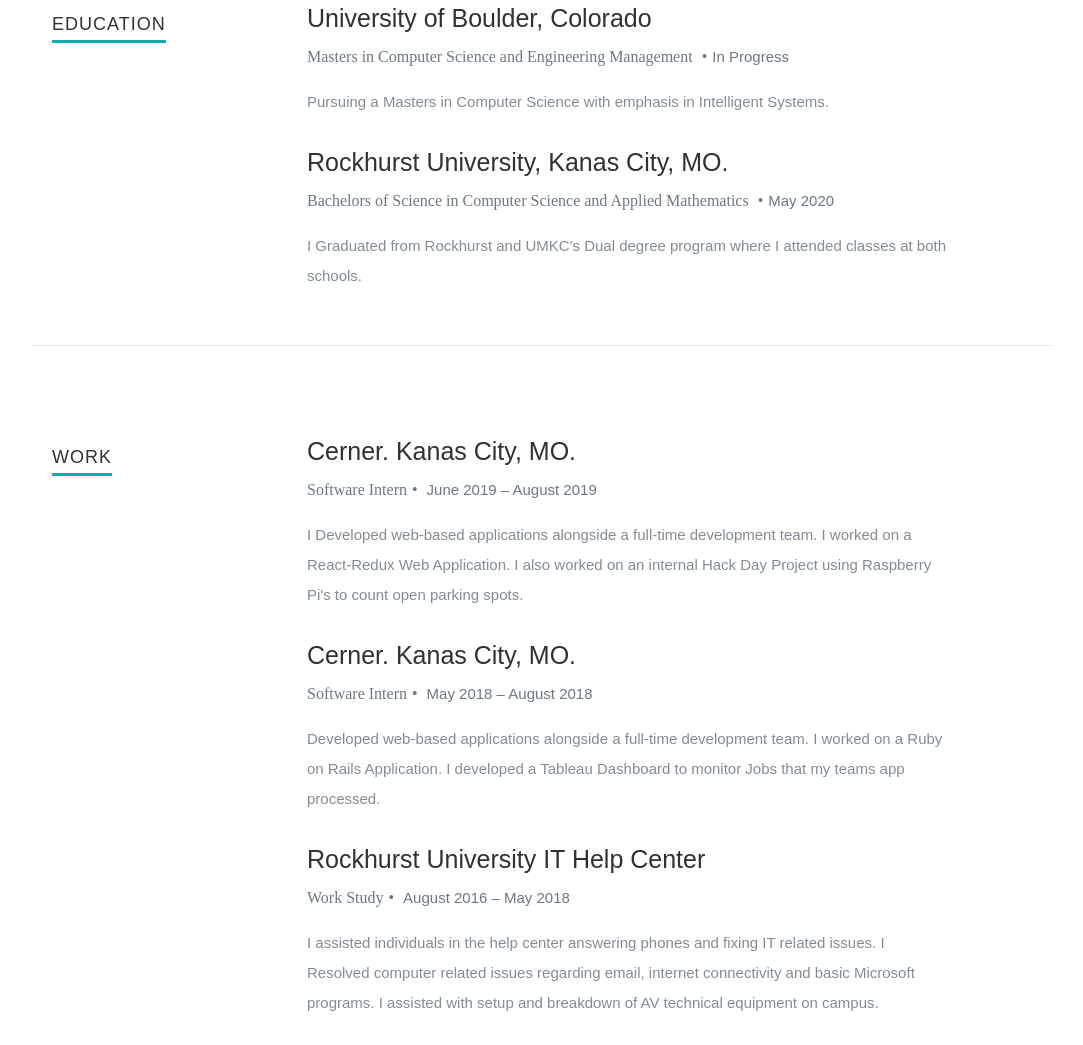
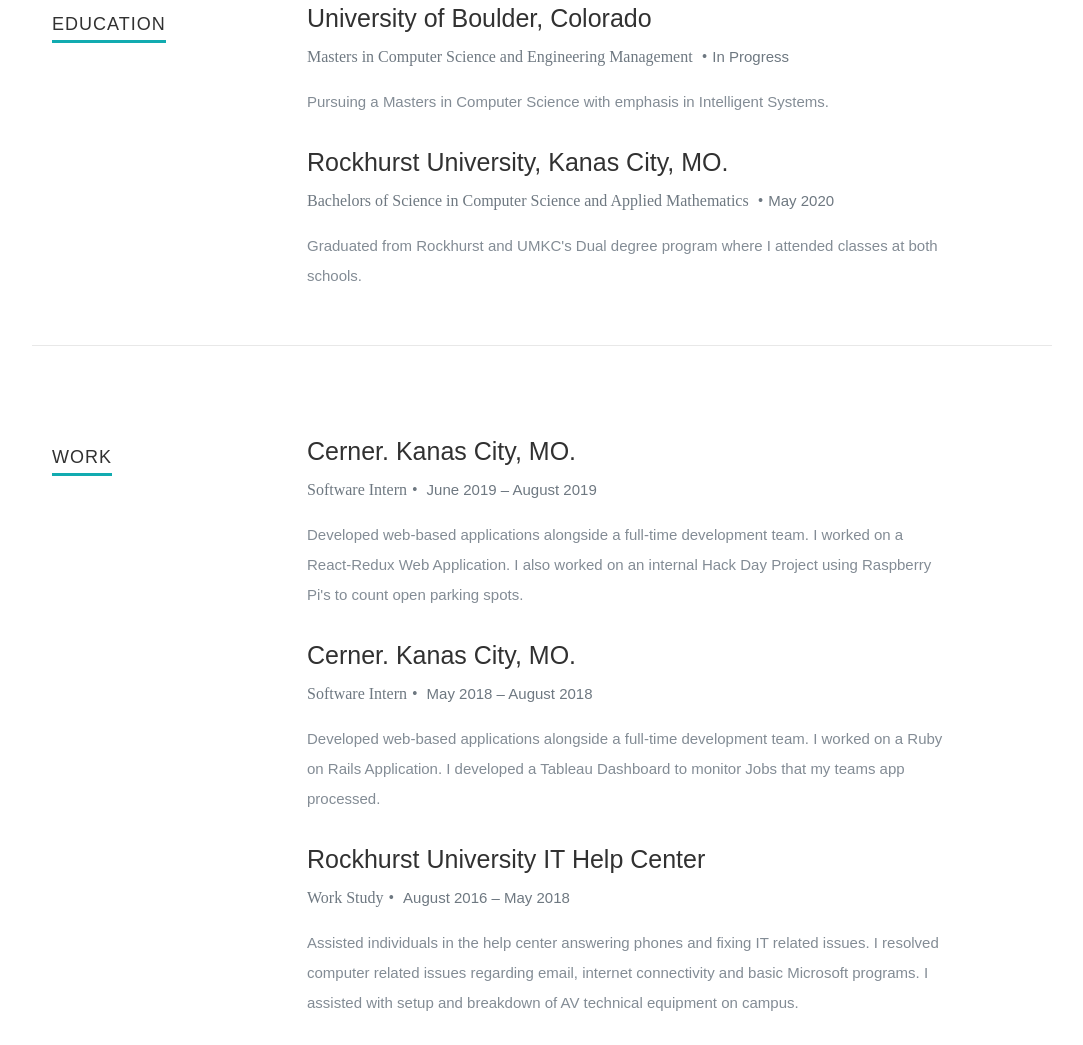
Before and after one commit to clarson1229/connorLarson, a Gatsby site: page / in a window 1280 px wide. Shown: the part 1307-2352 px from the top of the page, without its empty margins (98-1181 px from the left). Built offline with nearby package versions, Linux system fonts and the light colour scheme; Gatsby itself is replaced by a stand-in of ours.

Commit message:
more updates

```diff
--- a/src/Components/Resume.js
+++ b/src/Components/Resume.js
@@ -13,7 +13,7 @@
         "school":"Rockhurst University, Kanas City, MO.",
         "degree":"Bachelors of Science in Computer Science and Applied Mathematics",
         "graduated":"May 2020",
-        "description":"I Graduated from Rockhurst and UMKC's Dual degree program where I attended classes at both schools. "
+        "description":"Graduated from Rockhurst and UMKC's Dual degree program where I attended classes at both schools. "
       }
 
     ];
@@ -27,7 +27,7 @@
         "company":"Cerner. Kanas City, MO.",
         "title":"Software Intern",
         "years":"June 2019 – August 2019",
-        "description": "I Developed web-based applications alongside a full-time development team. I worked on a React-Redux Web Application. I also worked on an internal Hack Day Project using Raspberry Pi's to count open parking spots."
+        "description": "Developed web-based applications alongside a full-time development team. I worked on a React-Redux Web Application. I also worked on an internal Hack Day Project using Raspberry Pi's to count open parking spots."
       },
       {
         "company":"Cerner. Kanas City, MO.",
@@ -39,7 +39,7 @@
         "company":"Rockhurst University IT Help Center",
         "title":"Work Study",
         "years":"August 2016 – May 2018",
-        "description":"I assisted individuals in the help center answering phones and fixing IT related issues. I Resolved computer related issues regarding email, internet connectivity and basic Microsoft programs. I assisted with setup and breakdown of AV technical equipment on campus."
+        "description":"Assisted individuals in the help center answering phones and fixing IT related issues. I resolved computer related issues regarding email, internet connectivity and basic Microsoft programs. I assisted with setup and breakdown of AV technical equipment on campus."
       }
     ];
     var work = workData.map(function(work){
```
Also changed, not shown: src/images/profile.png, src/images/profile1.png (added).
